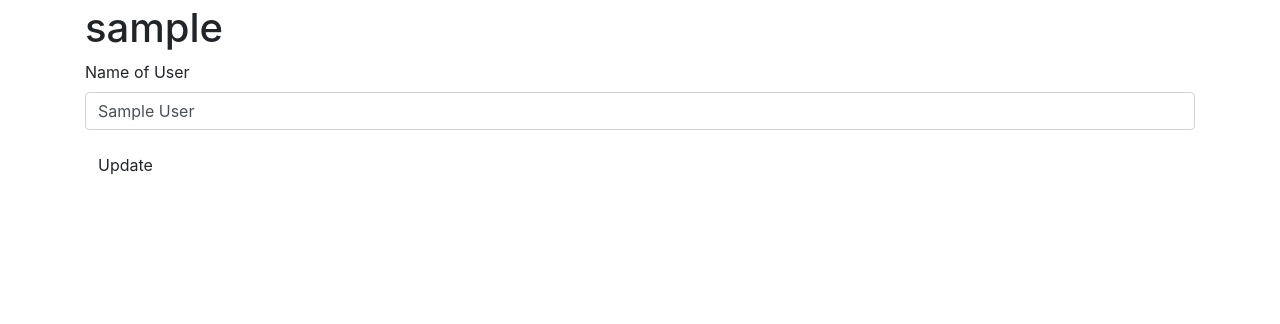
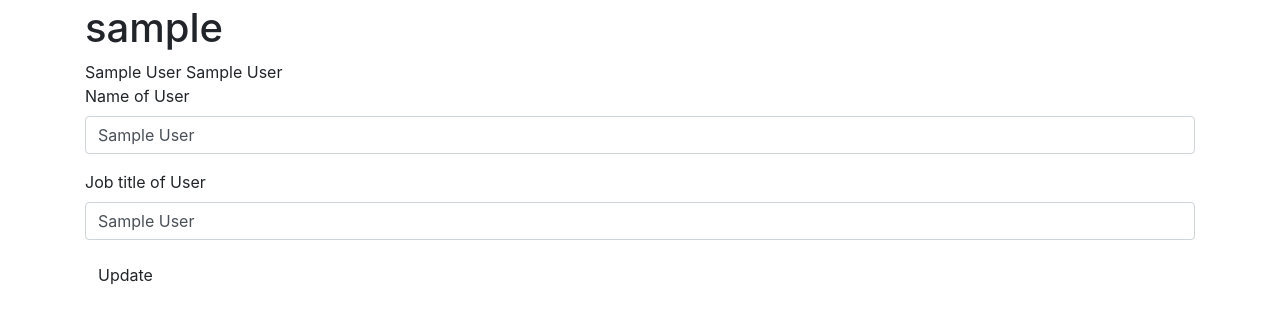
Before and after one commit to stockaid/stockaid-web, a Django app: page /users/~update/ in a window 1280 px wide. Shown: the part 56-380 px from the top of the page. Run offline with Django 3.2, Linux system fonts and the light colour scheme; a user stored in the database is signed in; tables that the repository leaves empty hold one stand-in row (values such as "Sample post"); some libraries are stand-ins or nearby versions.

Commit message:
Update users app to user UserProfile (#2)
* Update users to have UserProfile instead of saving everything on the User

* Update users

```diff
--- /dev/null
+++ b/stockaid/templates/users/userprofile_form.html
@@ -0,0 +1,19 @@
+{% extends "base.html" %}
+{% load crispy_forms_tags %}
+
+{% block title %}{{ user.username }}{% endblock %}
+
+{% block content %}
+  <h1>{{ user.username }}</h1>
+  {{ object.name }}
+  {{ object.title }}
+  <form class="form-horizontal" method="post" action="{% url 'users:update' %}">
+    {% csrf_token %}
+    {{ form|crispy }}
+    <div class="control-group">
+      <div class="controls">
+        <button type="submit" class="btn">Update</button>
+      </div>
+    </div>
+  </form>
+{% endblock %}
--- a/stockaid/users/admin.py
+++ b/stockaid/users/admin.py
@@ -13,5 +13,5 @@ class UserAdmin(auth_admin.UserAdmin):
     form = UserChangeForm
     add_form = UserCreationForm
     fieldsets = (("User", {"fields": ("name",)}),) + auth_admin.UserAdmin.fieldsets
-    list_display = ["username", "name", "is_superuser"]
-    search_fields = ["name"]
+    list_display = ["username", "email", "is_superuser"]
+    search_fields = ["username", "email"]
--- a/stockaid/users/models.py
+++ b/stockaid/users/models.py
@@ -1,14 +1,35 @@
 from django.contrib.auth.models import AbstractUser
-from django.db.models import CharField
+from django.db import models
 from django.urls import reverse
 from django.utils.translation import ugettext_lazy as _
 
 
 class User(AbstractUser):
-
-    # First Name and Last Name do not cover name patterns
-    # around the globe.
-    name = CharField(_("Name of User"), blank=True, max_length=255)
+    """User model to contain mostly authentication-related data."""
+    # Removing first and last name and using a general `name` field
+    # in `UserProfile`.
+    first_name = None
+    last_name = None
 
     def get_absolute_url(self):
         return reverse("users:detail", kwargs={"username": self.username})
+
+    def save(self, *args, **kwargs):
+        created = not self.pk
+        super().save(*args, **kwargs)
+
+        # User was just created so now it needs a `UserProfile` instance.
+        if created:
+            UserProfile.objects.create(user=self)
+
+
+class UserProfile(models.Model):
+    """Model to contain all non-authentication data for a user."""
+
+    user = models.OneToOneField(
+        'User',
+        on_delete=models.CASCADE,
+        related_name='profile'
+    )
+    name = models.CharField(_("Name of User"), blank=True, max_length=255)
+    title = models.CharField("Job title of User", blank=True, max_length=255)
--- a/stockaid/users/views.py
+++ b/stockaid/users/views.py
@@ -4,6 +4,8 @@ from django.urls import reverse
 from django.views.generic import DetailView, RedirectView, UpdateView
 from django.contrib import messages
 from django.utils.translation import ugettext_lazy as _
+
+from stockaid.users.models import UserProfile
 
 User = get_user_model()
 
@@ -18,16 +20,16 @@ class UserDetailView(LoginRequiredMixin, DetailView):
 user_detail_view = UserDetailView.as_view()
 
 
-class UserUpdateView(LoginRequiredMixin, UpdateView):
+class UserProfileUpdateView(LoginRequiredMixin, UpdateView):
 
-    model = User
-    fields = ["name"]
+    model = UserProfile
+    fields = ["name", "title"]
 
     def get_success_url(self):
         return reverse("users:detail", kwargs={"username": self.request.user.username})
 
-    def get_object(self):
-        return User.objects.get(username=self.request.user.username)
+    def get_object(self, queryset=None):
+        return self.model.objects.get(user__username=self.request.user.username)
 
     def form_valid(self, form):
         messages.add_message(
@@ -36,7 +38,7 @@ class UserUpdateView(LoginRequiredMixin, UpdateView):
         return super().form_valid(form)
 
 
-user_update_view = UserUpdateView.as_view()
+user_update_view = UserProfileUpdateView.as_view()
 
 
 class UserRedirectView(LoginRequiredMixin, RedirectView):
```
Also changed, not shown: stockaid/templates/users/user_detail.html (+5 -3 lines), stockaid/users/migrations/0002_auto_20191023_0452.py (added), stockaid/users/migrations/0003_auto_20191023_0506.py (added).
